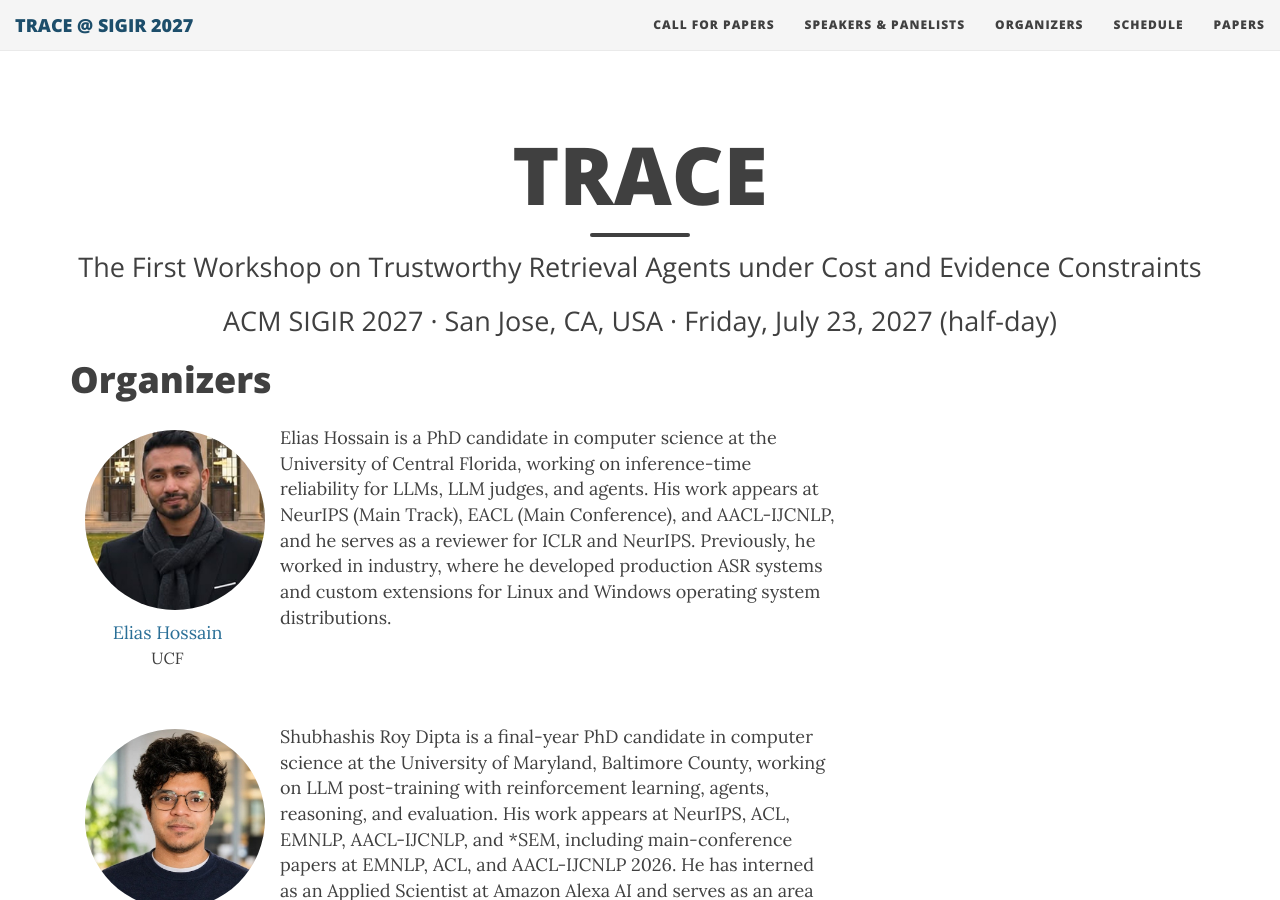
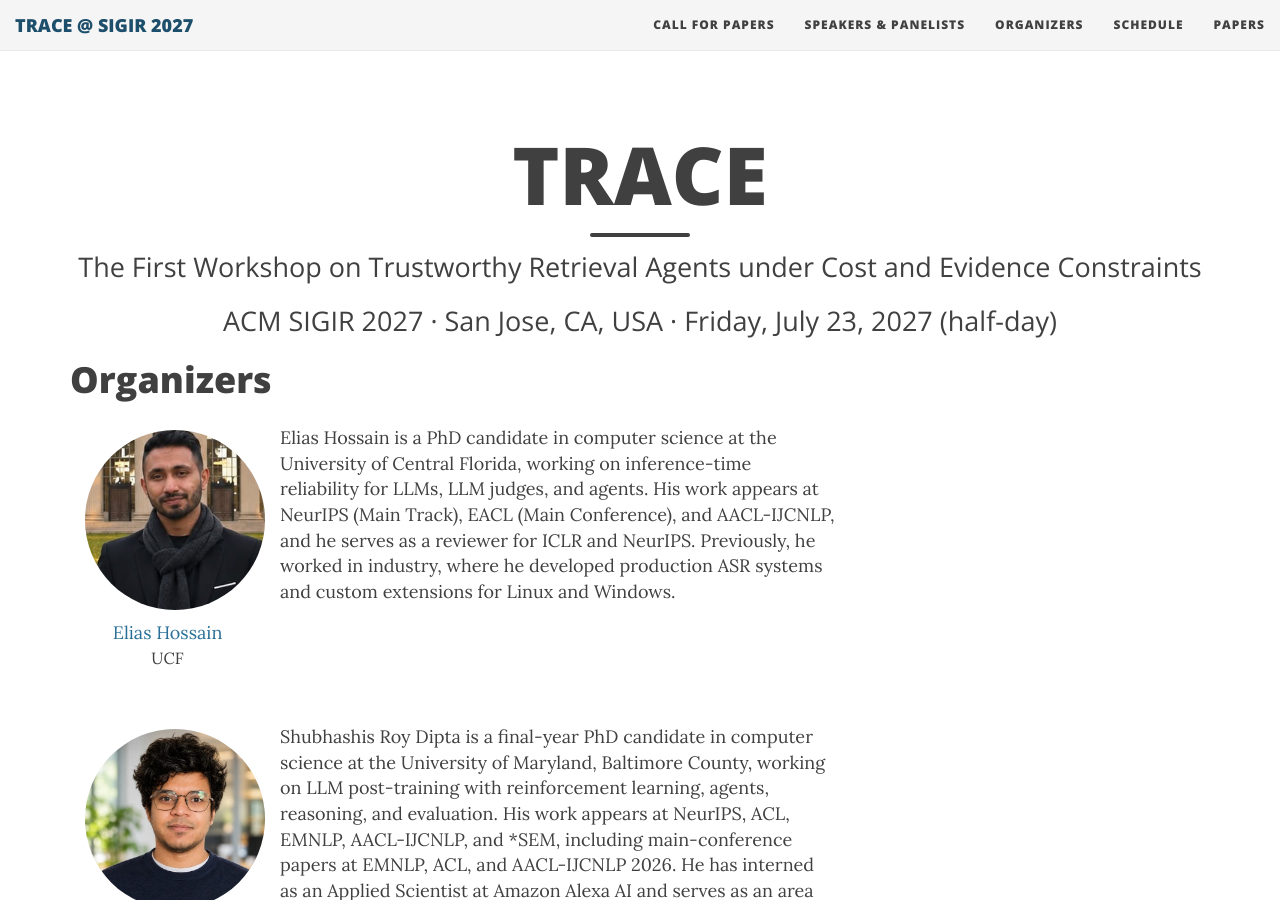
Before and after one commit to trace-workshop/sigir2027, a Jekyll site: the page built from organizers.md, in a window 1280 px wide and 900 px high. Built offline with Jekyll 4.4.1, drawn with Linux system fonts in a browser that asks for light colours; nearby versions of some CDN libraries; some of the changed text lies outside the part shown.

Commit message:
Add Sourav Saha to the program committee; tidy Elias's bio

```diff
--- a/_data/organizers.yml
+++ b/_data/organizers.yml
@@ -7,7 +7,7 @@ ehossain:
   url: "https://eliashossain001.github.io/"
   affiliation: "UCF"
   img: "ehossain.jpg"
-  bio: "Elias Hossain is a PhD candidate in computer science at the University of Central Florida, working on inference-time reliability for LLMs, LLM judges, and agents. His work appears at NeurIPS (Main Track), EACL (Main Conference), and AACL-IJCNLP, and he serves as a reviewer for ICLR and NeurIPS. Previously, he worked in industry, where he developed production ASR systems and custom extensions for Linux and Windows operating system distributions."
+  bio: "Elias Hossain is a PhD candidate in computer science at the University of Central Florida, working on inference-time reliability for LLMs, LLM judges, and agents. His work appears at NeurIPS (Main Track), EACL (Main Conference), and AACL-IJCNLP, and he serves as a reviewer for ICLR and NeurIPS. Previously, he worked in industry, where he developed production ASR systems and custom extensions for Linux and Windows."
 
 sdipta:
   name: "Shubhashis Roy Dipta"
--- a/_data/program_committee.yml
+++ b/_data/program_committee.yml
@@ -11,3 +11,5 @@
   affiliation: "Meta"
 - name: "Sadat Shahriar"
   affiliation: "Amazon"
+- name: "Sourav Saha"
+  affiliation: "University of Central Florida"
```
